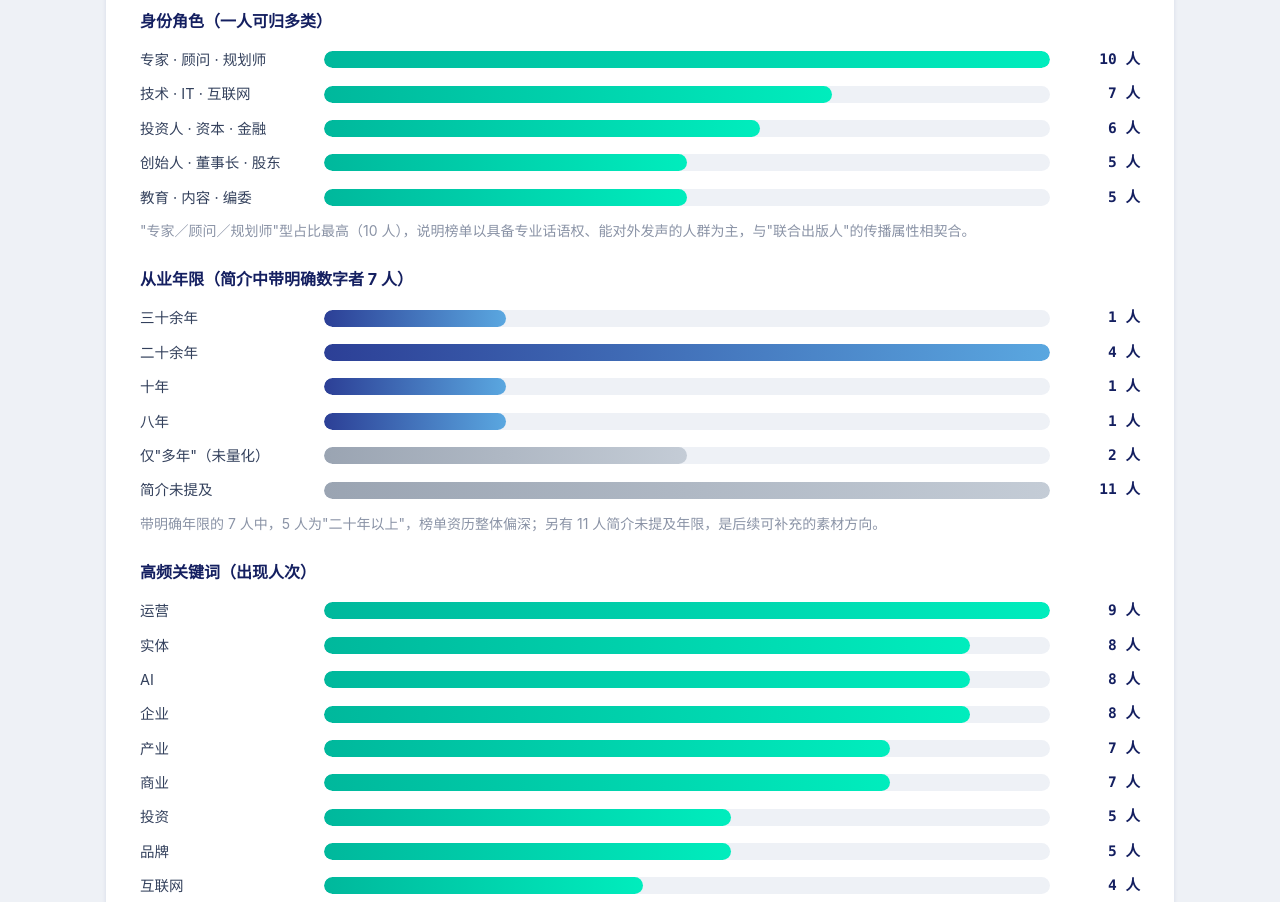
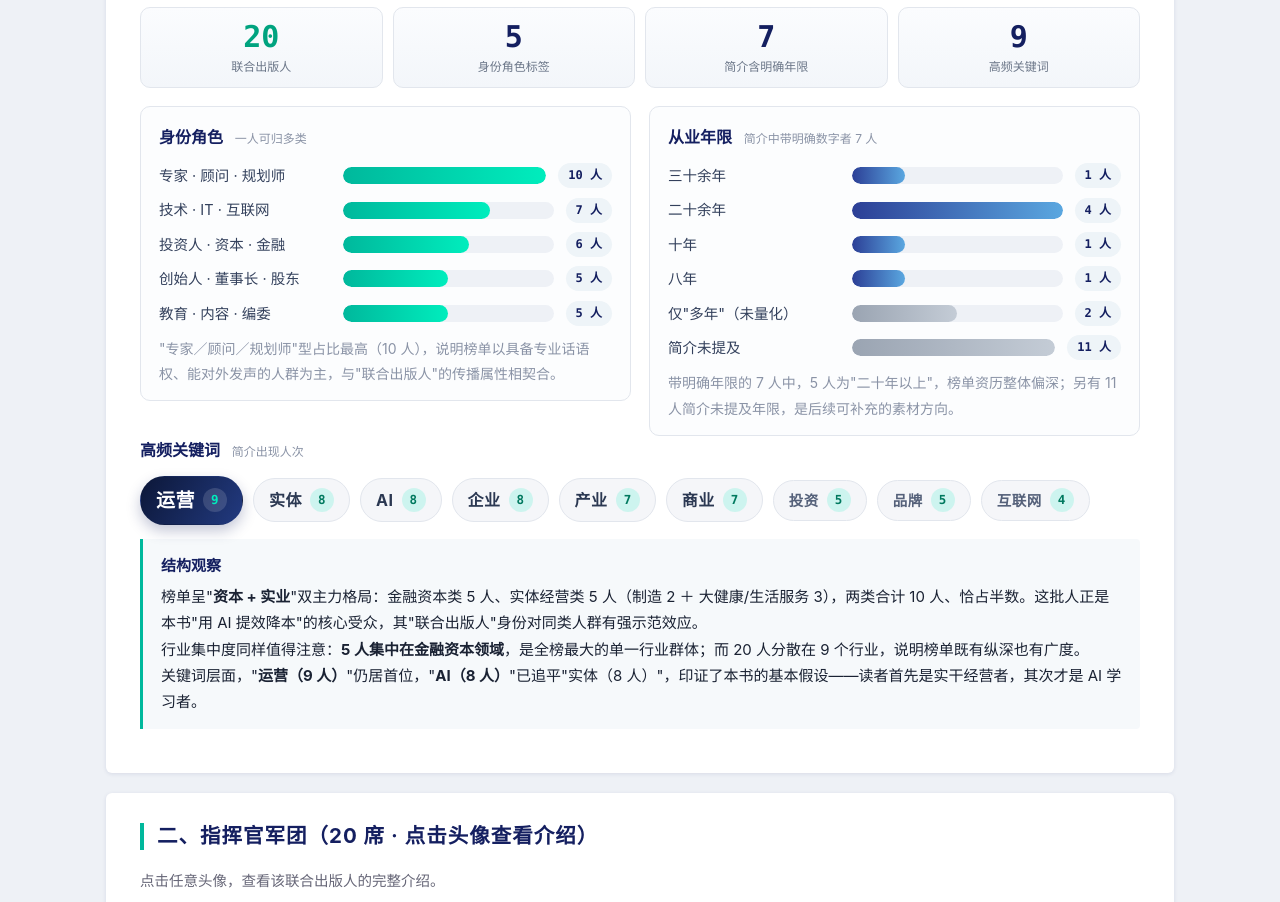
Before and after one commit to dedede1688/ai-commander-website, a plain HTML site: page index.html in a window 1280 px wide. Shown: the part 2080-2982 px from the top of the page. Drawn offline with Linux system fonts and the light colour scheme.

Commit message:
feat（新功能）: 共建出版模块面板化重排
- 顶部新增四格总览数字卡（20 位出版人 / 5 类身份 / 7 人含明确年限 / 9 个高频词）
- 身份角色与从业年限改为左右双面板卡片布局，人数改为圆角徽章样式
- 高频关键词由 9 根横条改为标签云，按词频分三档字号，最高档深色主词条
- 新增 .pb-* 系列样式含移动端适配，人数徽章全局升级，版本号升至 v=13

```diff
--- a/index.html
+++ b/index.html
@@ -31,7 +31,7 @@
       content="https://www.ai-mmc.cn/%E7%B4%A0%E6%9D%90/%E4%B9%A6%E7%B1%8D/AI%E6%8C%87%E6%8C%A5%E5%AE%98-%E7%AB%8B%E4%BD%93%E4%B9%A6.webp"
     />
     <link rel="stylesheet" href="base.css?v=3" />
-    <link rel="stylesheet" href="style.css?v=12" />
+    <link rel="stylesheet" href="style.css?v=13" />
   </head>
   <body data-page="index">
     <!-- 导航内容由 shared.js 统一注入（全站共享层），页面只保留空容器 -->
@@ -186,7 +186,17 @@
           依据各人简介文本归类，部分简介含多重身份，按主身份归入最贴切的一类。
         </p>
 
-        <h3>身份角色（一人可归多类）</h3>
+        <!-- 总览数字 -->
+        <div class="pb-kpis">
+          <div class="pb-kpi"><b>20</b><span>联合出版人</span></div>
+          <div class="pb-kpi"><b>5</b><span>身份角色标签</span></div>
+          <div class="pb-kpi"><b>7</b><span>简介含明确年限</span></div>
+          <div class="pb-kpi"><b>9</b><span>高频关键词</span></div>
+        </div>
+
+        <div class="pb-grid">
+          <div class="pb-panel">
+            <h3>身份角色 <em>一人可归多类</em></h3>
         <div class="bar-row">
           <div class="bar-name">专家 · 顾问 · 规划师</div>
           <div class="bar-track">
@@ -222,12 +232,14 @@
           </div>
           <div class="bar-val">5 人</div>
         </div>
-        <p style="font-size: 14px; color: #8a93a6; margin-top: 8px">
+            <p class="pb-note">
               "专家／顾问／规划师"型占比最高（10
               人），说明榜单以具备专业话语权、能对外发声的人群为主，与"联合出版人"的传播属性相契合。
             </p>
+          </div>
 
-        <h3>从业年限（简介中带明确数字者 7 人）</h3>
+          <div class="pb-panel">
+            <h3>从业年限 <em>简介中带明确数字者 7 人</em></h3>
         <div class="bar-row">
           <div class="bar-name">三十余年</div>
           <div class="bar-track">
@@ -270,74 +282,24 @@
           </div>
           <div class="bar-val">11 人</div>
         </div>
-        <p style="font-size: 14px; color: #8a93a6; margin-top: 8px">
+            <p class="pb-note">
               带明确年限的 7 人中，5 人为"二十年以上"，榜单资历整体偏深；另有 11
               人简介未提及年限，是后续可补充的素材方向。
             </p>
+          </div>
+        </div>
 
-        <h3>高频关键词（出现人次）</h3>
-        <div class="bar-row">
-          <div class="bar-name">运营</div>
-          <div class="bar-track">
-            <div class="bar-fill" style="width: 100%"></div>
-          </div>
-          <div class="bar-val">9 人</div>
-        </div>
-        <div class="bar-row">
-          <div class="bar-name">实体</div>
-          <div class="bar-track">
-            <div class="bar-fill" style="width: 89%"></div>
-          </div>
-          <div class="bar-val">8 人</div>
-        </div>
-        <div class="bar-row">
-          <div class="bar-name">AI</div>
-          <div class="bar-track">
-            <div class="bar-fill" style="width: 89%"></div>
-          </div>
-          <div class="bar-val">8 人</div>
-        </div>
-        <div class="bar-row">
-          <div class="bar-name">企业</div>
-          <div class="bar-track">
-            <div class="bar-fill" style="width: 89%"></div>
-          </div>
-          <div class="bar-val">8 人</div>
-        </div>
-        <div class="bar-row">
-          <div class="bar-name">产业</div>
-          <div class="bar-track">
-            <div class="bar-fill" style="width: 78%"></div>
-          </div>
-          <div class="bar-val">7 人</div>
-        </div>
-        <div class="bar-row">
-          <div class="bar-name">商业</div>
-          <div class="bar-track">
-            <div class="bar-fill" style="width: 78%"></div>
-          </div>
-          <div class="bar-val">7 人</div>
-        </div>
-        <div class="bar-row">
-          <div class="bar-name">投资</div>
-          <div class="bar-track">
-            <div class="bar-fill" style="width: 56%"></div>
-          </div>
-          <div class="bar-val">5 人</div>
-        </div>
-        <div class="bar-row">
-          <div class="bar-name">品牌</div>
-          <div class="bar-track">
-            <div class="bar-fill" style="width: 56%"></div>
-          </div>
-          <div class="bar-val">5 人</div>
-        </div>
-        <div class="bar-row">
-          <div class="bar-name">互联网</div>
-          <div class="bar-track">
-            <div class="bar-fill" style="width: 44%"></div>
-          </div>
-          <div class="bar-val">4 人</div>
+        <h3>高频关键词 <em>简介出现人次</em></h3>
+        <div class="pb-tags">
+          <span class="pb-tag t1">运营<b>9</b></span>
+          <span class="pb-tag t2">实体<b>8</b></span>
+          <span class="pb-tag t2">AI<b>8</b></span>
+          <span class="pb-tag t2">企业<b>8</b></span>
+          <span class="pb-tag t2">产业<b>7</b></span>
+          <span class="pb-tag t2">商业<b>7</b></span>
+          <span class="pb-tag t3">投资<b>5</b></span>
+          <span class="pb-tag t3">品牌<b>5</b></span>
+          <span class="pb-tag t3">互联网<b>4</b></span>
         </div>
 
         <div class="note">
--- a/style.css
+++ b/style.css
@@ -501,11 +501,136 @@
   background: linear-gradient(90deg, #9aa4b2, #c4ccd6);
 }
 .bar-val {
-  flex: 0 0 78px;
-  text-align: right;
+  flex: 0 0 auto;
   font-family: Consolas, monospace;
+  font-size: 12px;
+  font-weight: 700;
   color: var(--navy);
-  font-weight: 700;
+  background: #eef4f8;
+  border-radius: 999px;
+  padding: 2px 10px;
+}
+
+/* ===== 共建出版 · 面板化排版 ===== */
+.pb-kpis {
+  display: grid;
+  grid-template-columns: repeat(4, 1fr);
+  gap: 10px;
+  margin-bottom: 18px;
+}
+.pb-kpi {
+  border: 1px solid #e2e6ed;
+  border-radius: 10px;
+  background: linear-gradient(180deg, #fbfcfe, #f3f6fa);
+  padding: 12px 10px 10px;
+  text-align: center;
+}
+.pb-kpi b {
+  display: block;
+  font-family: Consolas, monospace;
+  font-size: 30px;
+  font-weight: 700;
+  line-height: 1.1;
+  color: var(--navy);
+}
+.pb-kpi:first-child b {
+  color: #00a37f;
+}
+.pb-kpi span {
+  display: block;
+  margin-top: 3px;
+  font-size: 12px;
+  color: #6b7688;
+}
+.pb-grid {
+  display: grid;
+  grid-template-columns: 1fr 1fr;
+  gap: 18px;
+  align-items: start;
+}
+.pb-panel {
+  border: 1px solid #e2e6ed;
+  border-radius: 10px;
+  background: #fcfdfe;
+  padding: 16px 18px 14px;
+}
+.pb-panel h3 {
+  margin-top: 0;
+}
+#sec-industry h3 em {
+  font-style: normal;
+  font-size: 12px;
+  font-weight: 400;
+  color: #8a93a6;
+  margin-left: 8px;
+  letter-spacing: 0;
+}
+.pb-note {
+  font-size: 14px;
+  color: #8a93a6;
+  line-height: 1.8;
+  margin-top: 10px;
+}
+.pb-tags {
+  display: flex;
+  flex-wrap: wrap;
+  gap: 10px;
+  align-items: center;
+}
+.pb-tag {
+  display: inline-flex;
+  align-items: center;
+  gap: 8px;
+  padding: 7px 15px;
+  border-radius: 999px;
+  border: 1px solid #e2e6ed;
+  background: #f5f6f9;
+  font-size: 16px;
+  font-weight: 700;
+  color: #2b3852;
+  letter-spacing: 0.5px;
+}
+.pb-tag b {
+  font-family: Consolas, monospace;
+  font-size: 12.5px;
+  font-weight: 700;
+  color: #00795f;
+  background: rgba(0, 237, 189, 0.16);
+  border-radius: 999px;
+  padding: 1px 8px;
+}
+.pb-tag.t1 {
+  font-size: 19px;
+  color: #fff;
+  background: linear-gradient(120deg, #0c1738 0%, #223a80 100%);
+  border-color: transparent;
+  box-shadow: 0 6px 14px rgba(20, 31, 96, 0.25);
+}
+.pb-tag.t1 b {
+  color: #00edbd;
+  background: rgba(255, 255, 255, 0.14);
+}
+.pb-tag.t3 {
+  font-size: 14.5px;
+  color: #55617a;
+}
+@media (max-width: 768px) {
+  .pb-kpis {
+    grid-template-columns: repeat(2, 1fr);
+  }
+  .pb-grid {
+    grid-template-columns: 1fr;
+  }
+  .pb-panel {
+    padding: 14px 14px 12px;
+  }
+  .pb-tag {
+    font-size: 15px;
+    padding: 6px 13px;
+  }
+  .pb-tag.t1 {
+    font-size: 17px;
+  }
 }
 
 /* ===== 名录照片墙 ===== */
@@ -1211,7 +1336,7 @@ ul.plain {
     flex: 1 1 auto;
   }
   .bar-val {
-    flex: 0 0 62px;
+    flex: 0 0 auto;
   }
 
   .shift-table {
```
Lines whose indentation alone changed are shown as unchanged.
